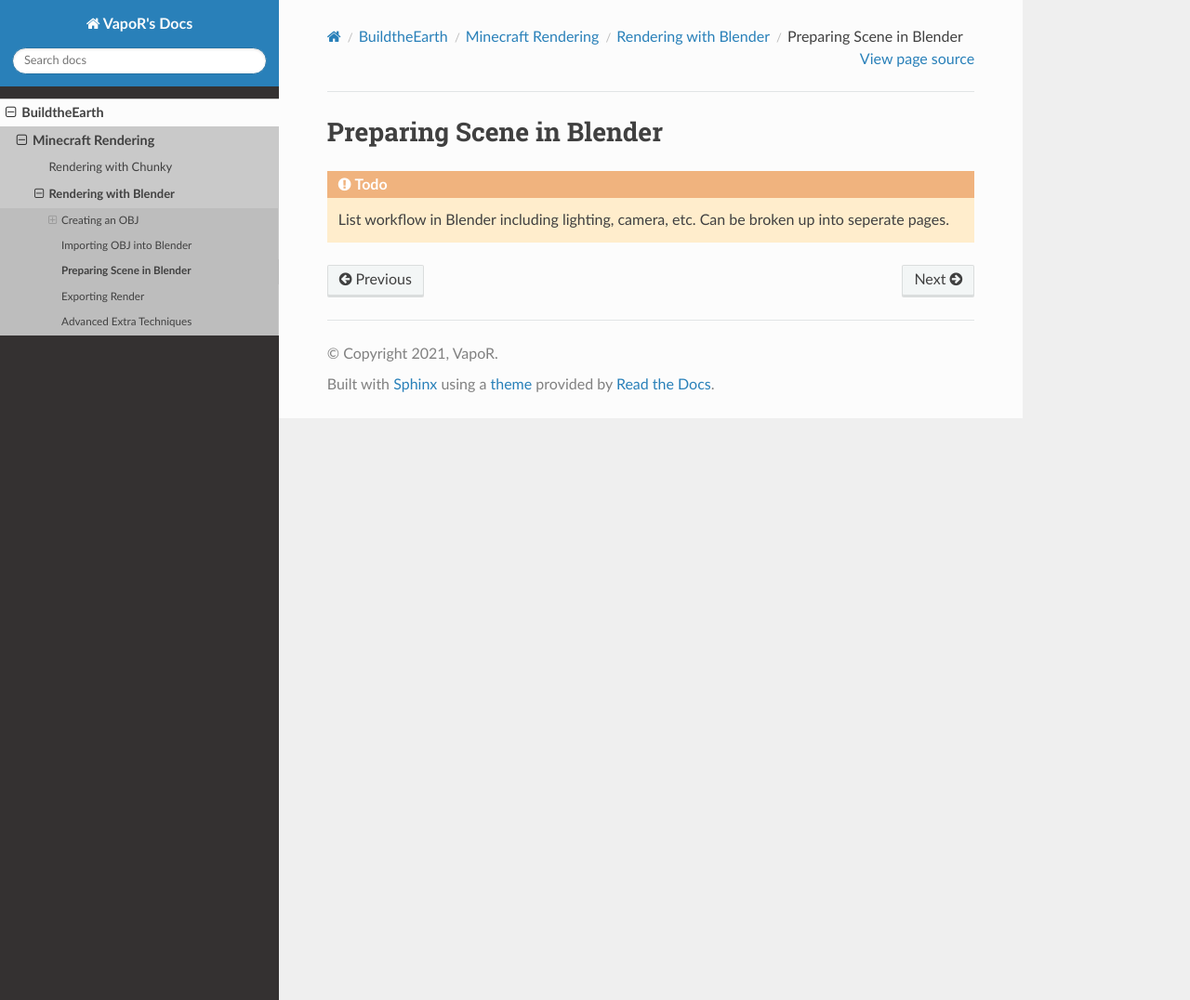
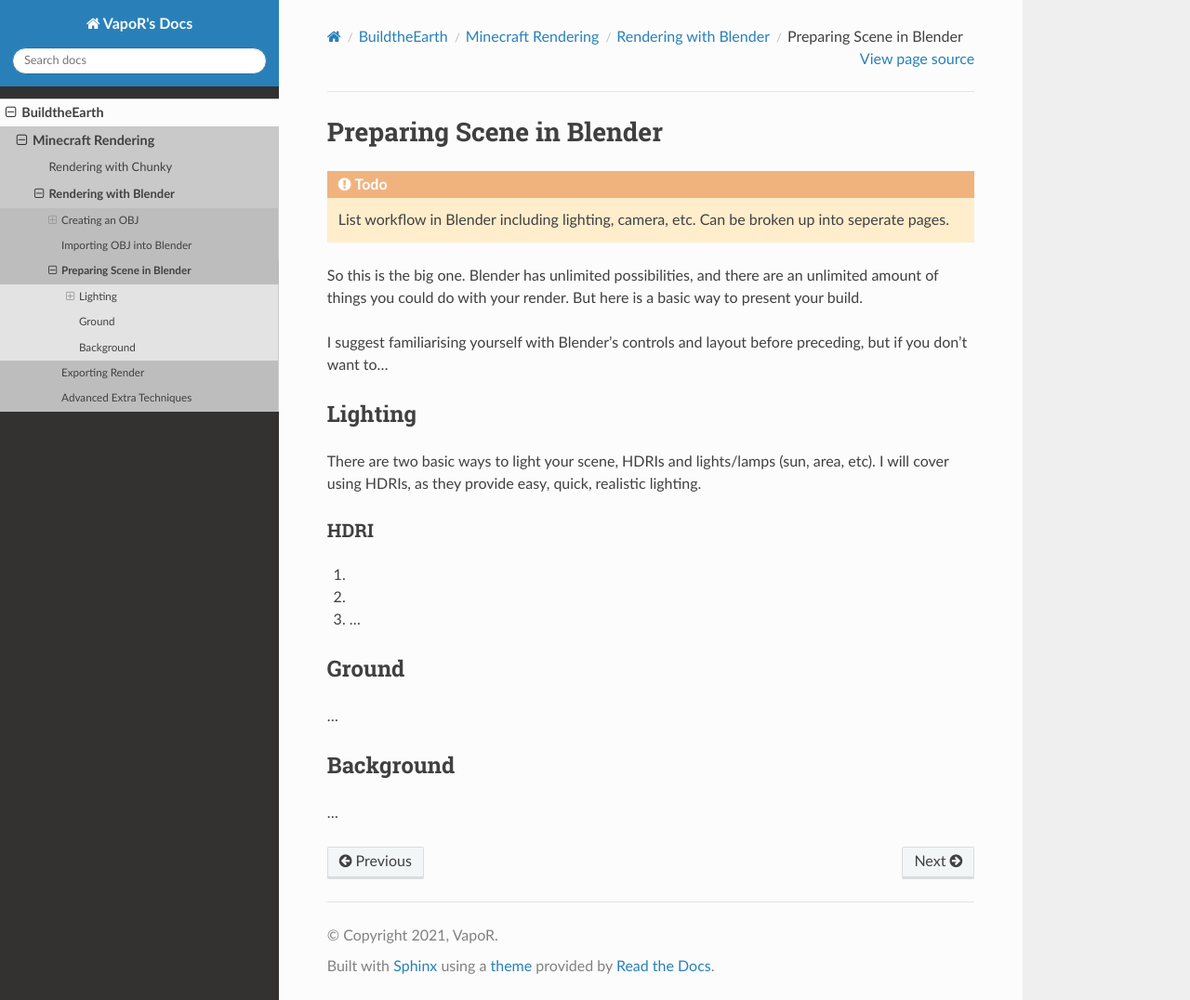
Before and after one commit to yyrichy/documentation, a Sphinx documentation site: the page built from source/buildtheearth/rendering/blender/preparing-scene.md, in a window 1280 px wide and 1076 px high. Shown: the whole window at 93% size. Built offline with Sphinx 7.4.7 and the Read the Docs theme 2.0.0, drawn with Linux system fonts in a browser that asks for light colours.

Commit message:
Preparing Scene
Start preparing-scene page and use consistent heading format

````diff
--- a/source/buildtheearth/rendering/blender/preparing-scene.md
+++ b/source/buildtheearth/rendering/blender/preparing-scene.md
@@ -10,3 +10,19 @@ authors:
 ```eval_rst
 .. todo:: List workflow in Blender including lighting, camera, etc. Can be broken up into seperate pages.
 ```
+So this is the big one. Blender has unlimited possibilities, and there are an unlimited amount of things you could do with your render. But here is a basic way to present your build.
+
+I suggest familiarising yourself with Blender's controls and layout before preceding, but if you don't want to...
+
+## Lighting
+There are two basic ways to light your scene, HDRIs and lights/lamps (sun, area, etc). I will cover using HDRIs, as they provide easy, quick, realistic lighting.
+### HDRI
+1.
+2.
+3. ...
+
+## Ground
+...
+
+## Background
+...
````
Also changed, not shown: source/buildtheearth/index.md (+1 -3 lines), source/buildtheearth/rendering/blender/index.md (+2 -3 lines), source/buildtheearth/rendering/chunky/index.md (+1 -2 lines), source/buildtheearth/rendering/index.md (+1 -2 lines), source/index.md (+1 -3 lines).
